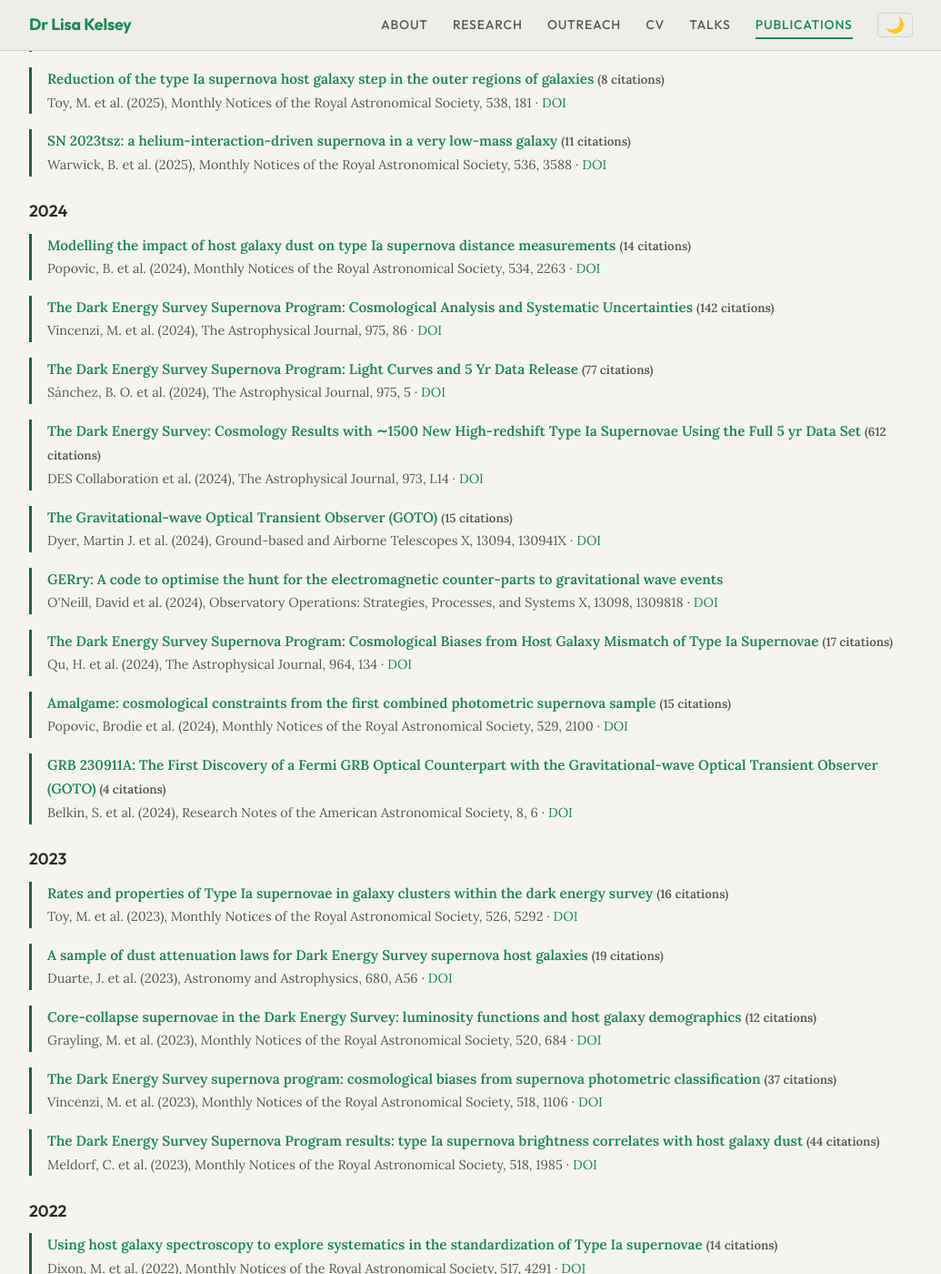
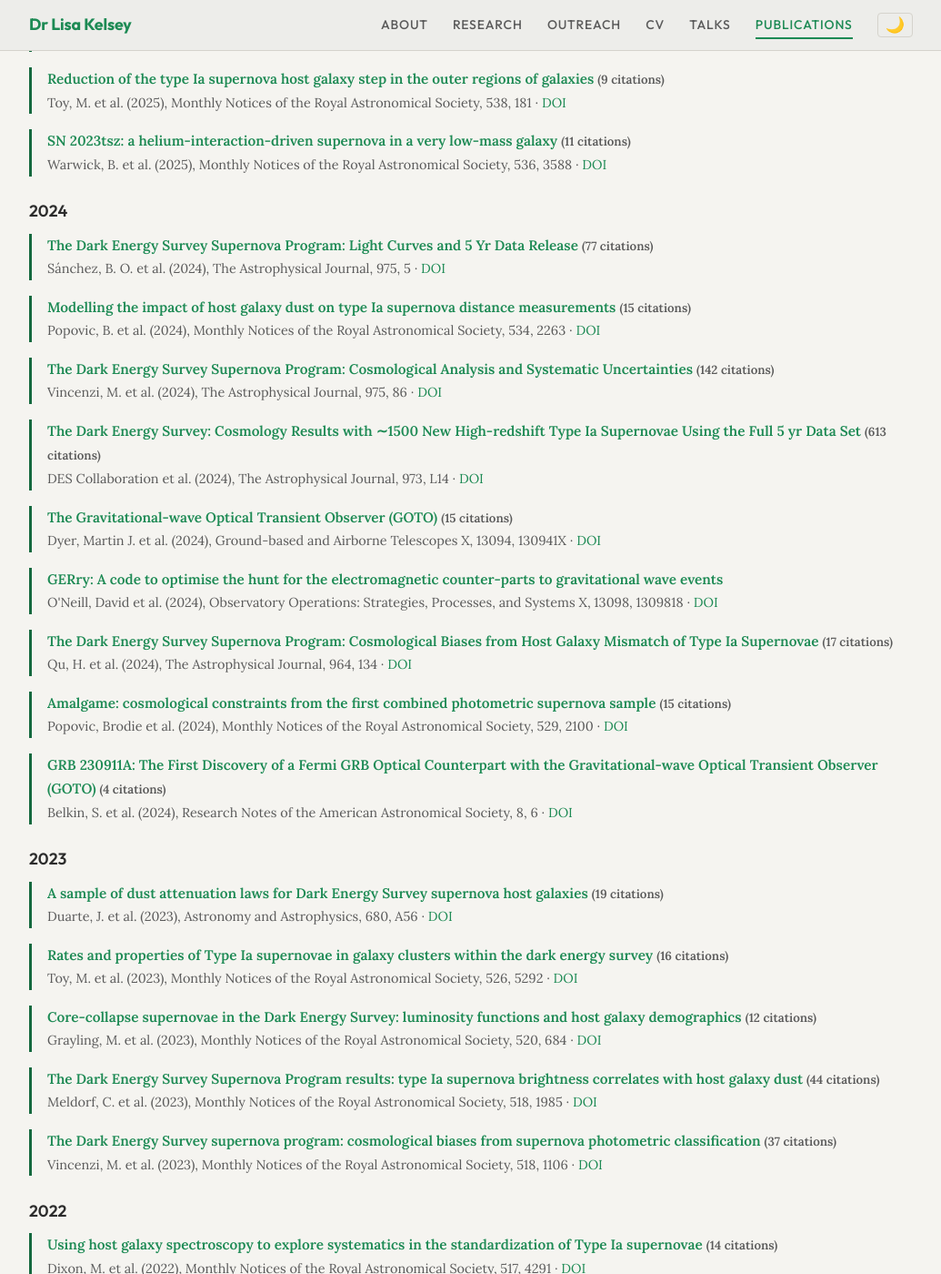
Before and after one commit to LKelsey/LKelsey.github.io, a Jekyll site: the page built from publications.md, in a window 1280 px wide and 1400 px high, scrolled down 1743 px. Shown: the whole window at 91% size, without its empty margins (122-1157 px from the left). Built offline with Jekyll 4.4.1, drawn with Linux system fonts in a browser that asks for light colours; part of the change alters nothing that is shown; some of the changed text lies outside the part shown.

Commit message:
Auto-update publications from ADS

```diff
--- a/_data/publications.yml
+++ b/_data/publications.yml
@@ -1,4 +1,4 @@
-# Auto-generated from ADS library on 2026-05-15 08:41 UTC
+# Auto-generated from ADS library on 2026-05-16 07:54 UTC
 # Do not edit manually
 
 first_author:
@@ -44,7 +44,7 @@ coauthor:
       journal: "Monthly Notices of the Royal Astronomical Society, 548, stag632"
       url: https://ui.adsabs.harvard.edu/abs/2026MNRAS.548ag632P/abstract
       bibcode: "2026MNRAS.548ag632P"
-      citations: 74
+      citations: 75
       doi: https://doi.org/10.1093/mnras/stag632
     - title: "On the origin of the environmental step: A BayeSN view of the ZTF SN Ia DR2"
       authors: "Ginolin, Madeleine et al."
@@ -59,7 +59,7 @@ coauthor:
       journal: "Monthly Notices of the Royal Astronomical Society, 548, staf2261"
       url: https://ui.adsabs.harvard.edu/abs/2026MNRAS.548f2261K/abstract
       bibcode: "2026MNRAS.548f2261K"
-      citations: 1
+      citations: 2
       doi: https://doi.org/10.1093/mnras/staf2261
     - title: "Searching for outbursts from Symbiotic Binaries in GOTO and ATLAS data"
       authors: "Ramsay, G. et al."
@@ -69,14 +69,6 @@ coauthor:
       bibcode: "2026arXiv260306344R"
       citations: 0
       doi: https://doi.org/10.48550/arXiv.2603.06344
-    - title: "The Gravitational-wave Optical Transient Observer (GOTO) data pipeline and workflow for transient discovery"
-      authors: "Lyman, J. D. et al."
-      year: 2026
-      journal: "arXiv e-prints, arXiv:2603.02330"
-      url: https://ui.adsabs.harvard.edu/abs/2026arXiv260302330L/abstract
-      bibcode: "2026arXiv260302330L"
-      citations: 1
-      doi: https://doi.org/10.48550/arXiv.2603.02330
     - title: "FlowSN: Neural Simulation-Based Inference under Realistic Selection Effects applied to Supernova Cosmology"
       authors: "Boyd, Benjamin M. et al."
       year: 2026
@@ -85,6 +77,14 @@ coauthor:
       bibcode: "2026arXiv260311165B"
       citations: 0
       doi: https://doi.org/10.48550/arXiv.2603.11165
+    - title: "The Gravitational-wave Optical Transient Observer (GOTO) data pipeline and workflow for transient discovery"
+      authors: "Lyman, J. D. et al."
+      year: 2026
+      journal: "arXiv e-prints, arXiv:2603.02330"
+      url: https://ui.adsabs.harvard.edu/abs/2026arXiv260302330L/abstract
+      bibcode: "2026arXiv260302330L"
+      citations: 2
+      doi: https://doi.org/10.48550/arXiv.2603.02330
     - title: "Archival Gravitational-Wave Optical Transient Observer Photometry and Zwicky Transient Facility Localization of Galactic Novae: Quiescent Constraints and Improved Coordinates"
       authors: "Khamrat, Sutharut et al."
       year: 2026
@@ -107,7 +107,7 @@ coauthor:
       journal: "arXiv e-prints, arXiv:2602.02677"
       url: https://ui.adsabs.harvard.edu/abs/2026arXiv260202677S/abstract
       bibcode: "2026arXiv260202677S"
-      citations: 1
+      citations: 2
       doi: https://doi.org/10.48550/arXiv.2602.02677
     - title: "Still Accelerating: Type Ia supernova cosmology is robust to host galaxy age evolution"
       authors: "Wiseman, Phil et al."
@@ -155,7 +155,7 @@ coauthor:
       journal: "Monthly Notices of the Royal Astronomical Society, 538, 181"
       url: https://ui.adsabs.harvard.edu/abs/2025MNRAS.538..181T/abstract
       bibcode: "2025MNRAS.538..181T"
-      citations: 8
+      citations: 9
       doi: https://doi.org/10.1093/mnras/staf248
     - title: "SN 2023tsz: a helium-interaction-driven supernova in a very low-mass galaxy"
       authors: "Warwick, B. et al."
@@ -165,13 +165,21 @@ coauthor:
       bibcode: "2025MNRAS.536.3588W"
       citations: 11
       doi: https://doi.org/10.1093/mnras/stae2784
+    - title: "The Dark Energy Survey Supernova Program: Light Curves and 5 Yr Data Release"
+      authors: "Sánchez, B. O. et al."
+      year: 2024
+      journal: "The Astrophysical Journal, 975, 5"
+      url: https://ui.adsabs.harvard.edu/abs/2024ApJ...975....5S/abstract
+      bibcode: "2024ApJ...975....5S"
+      citations: 77
+      doi: https://doi.org/10.3847/1538-4357/ad739a
     - title: "Modelling the impact of host galaxy dust on type Ia supernova distance measurements"
       authors: "Popovic, B. et al."
       year: 2024
       journal: "Monthly Notices of the Royal Astronomical Society, 534, 2263"
       url: https://ui.adsabs.harvard.edu/abs/2024MNRAS.534.2263P/abstract
       bibcode: "2024MNRAS.534.2263P"
-      citations: 14
+      citations: 15
       doi: https://doi.org/10.1093/mnras/stae2164
     - title: "The Dark Energy Survey Supernova Program: Cosmological Analysis and Systematic Uncertainties"
       authors: "Vincenzi, M. et al."
@@ -181,21 +189,13 @@ coauthor:
       bibcode: "2024ApJ...975...86V"
       citations: 142
       doi: https://doi.org/10.3847/1538-4357/ad5e6c
-    - title: "The Dark Energy Survey Supernova Program: Light Curves and 5 Yr Data Release"
-      authors: "Sánchez, B. O. et al."
-      year: 2024
-      journal: "The Astrophysical Journal, 975, 5"
-      url: https://ui.adsabs.harvard.edu/abs/2024ApJ...975....5S/abstract
-      bibcode: "2024ApJ...975....5S"
-      citations: 77
-      doi: https://doi.org/10.3847/1538-4357/ad739a
     - title: "The Dark Energy Survey: Cosmology Results with ∼1500 New High-redshift Type Ia Supernovae Using the Full 5 yr Data Set"
       authors: "DES Collaboration et al."
       year: 2024
       journal: "The Astrophysical Journal, 973, L14"
       url: https://ui.adsabs.harvard.edu/abs/2024ApJ...973L..14D/abstract
       bibcode: "2024ApJ...973L..14D"
-      citations: 612
+      citations: 613
       doi: https://doi.org/10.3847/2041-8213/ad6f9f
     - title: "The Gravitational-wave Optical Transient Observer (GOTO)"
       authors: "Dyer, Martin J. et al."
@@ -237,6 +237,14 @@ coauthor:
       bibcode: "2024RNAAS...8....6B"
       citations: 4
       doi: https://doi.org/10.3847/2515-5172/ad1876
+    - title: "A sample of dust attenuation laws for Dark Energy Survey supernova host galaxies"
+      authors: "Duarte, J. et al."
+      year: 2023
+      journal: "Astronomy and Astrophysics, 680, A56"
+      url: https://ui.adsabs.harvard.edu/abs/2023A&A...680A..56D/abstract
+      bibcode: "2023A&A...680A..56D"
+      citations: 19
+      doi: https://doi.org/10.1051/0004-6361/202346534
     - title: "Rates and properties of Type Ia supernovae in galaxy clusters within the dark energy survey"
       authors: "Toy, M. et al."
       year: 2023
@@ -245,14 +253,6 @@ coauthor:
       bibcode: "2023MNRAS.526.5292T"
       citations: 16
       doi: https://doi.org/10.1093/mnras/stad2982
-    - title: "A sample of dust attenuation laws for Dark Energy Survey supernova host galaxies"
-      authors: "Duarte, J. et al."
-      year: 2023
-      journal: "Astronomy and Astrophysics, 680, A56"
-      url: https://ui.adsabs.harvard.edu/abs/2023A&A...680A..56D/abstract
-      bibcode: "2023A&A...680A..56D"
-      citations: 19
-      doi: https://doi.org/10.1051/0004-6361/202346534
     - title: "Core-collapse supernovae in the Dark Energy Survey: luminosity functions and host galaxy demographics"
       authors: "Grayling, M. et al."
       year: 2023
@@ -261,6 +261,14 @@ coauthor:
       bibcode: "2023MNRAS.520..684G"
       citations: 12
       doi: https://doi.org/10.1093/mnras/stad056
+    - title: "The Dark Energy Survey Supernova Program results: type Ia supernova brightness correlates with host galaxy dust"
+      authors: "Meldorf, C. et al."
+      year: 2023
+      journal: "Monthly Notices of the Royal Astronomical Society, 518, 1985"
+      url: https://ui.adsabs.harvard.edu/abs/2023MNRAS.518.1985M/abstract
+      bibcode: "2023MNRAS.518.1985M"
+      citations: 44
+      doi: https://doi.org/10.1093/mnras/stac3056
     - title: "The Dark Energy Survey supernova program: cosmological biases from supernova photometric classification"
       authors: "Vincenzi, M. et al."
       year: 2023
@@ -269,14 +277,6 @@ coauthor:
       bibcode: "2023MNRAS.518.1106V"
       citations: 37
       doi: https://doi.org/10.1093/mnras/stac1404
-    - title: "The Dark Energy Survey Supernova Program results: type Ia supernova brightness correlates with host galaxy dust"
-      authors: "Meldorf, C. et al."
-      year: 2023
-      journal: "Monthly Notices of the Royal Astronomical Society, 518, 1985"
-      url: https://ui.adsabs.harvard.edu/abs/2023MNRAS.518.1985M/abstract
-      bibcode: "2023MNRAS.518.1985M"
-      citations: 44
-      doi: https://doi.org/10.1093/mnras/stac3056
     - title: "Using host galaxy spectroscopy to explore systematics in the standardization of Type Ia supernovae"
       authors: "Dixon, M. et al."
       year: 2022
@@ -299,7 +299,7 @@ coauthor:
       journal: "The Astrophysical Journal, 938, 110"
       url: https://ui.adsabs.harvard.edu/abs/2022ApJ...938..110B/abstract
       bibcode: "2022ApJ...938..110B"
-      citations: 1366
+      citations: 1368
       doi: https://doi.org/10.3847/1538-4357/ac8e04
     - title: "A galaxy-driven model of type Ia supernova luminosity variations"
       authors: "Wiseman, P. et al."
```
